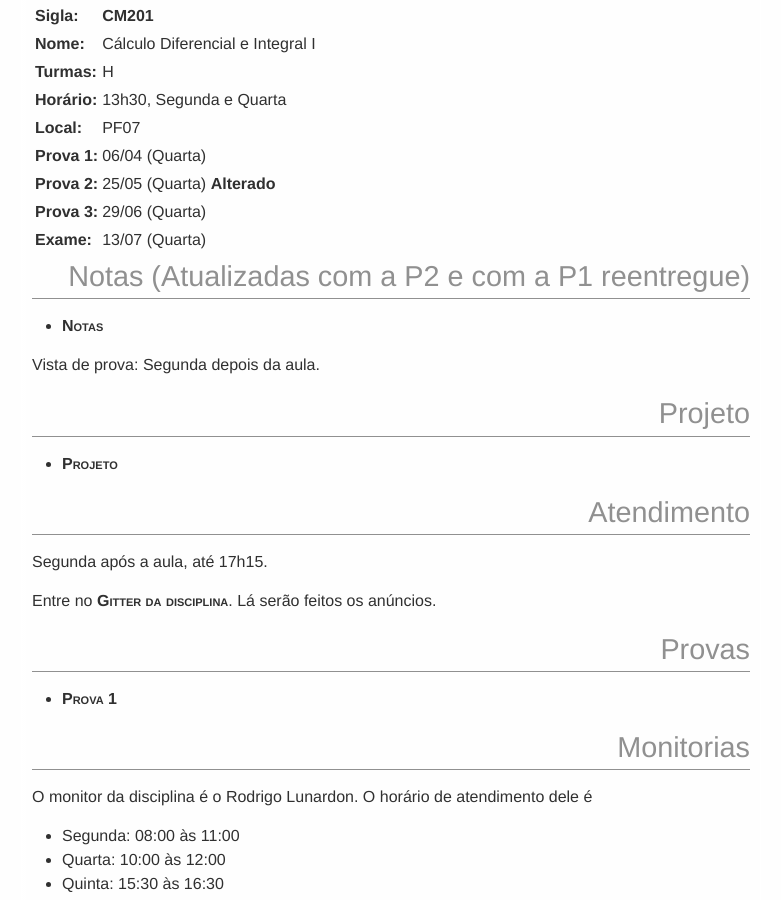
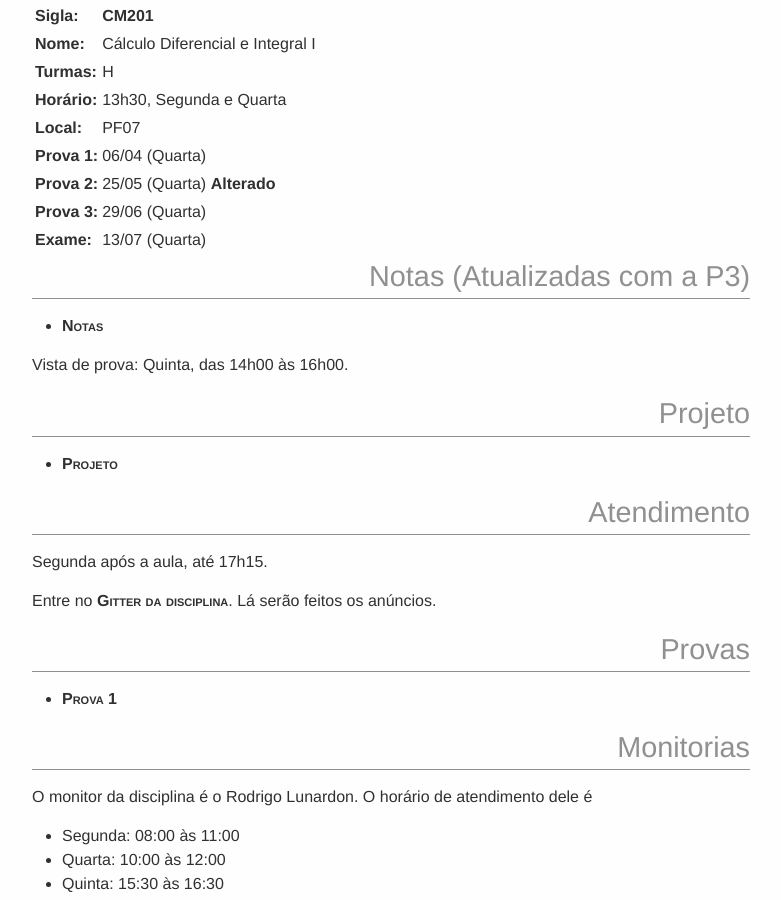
Before and after one commit to abelsiqueira/abelsiqueira.github.io-old, a Jekyll site: the page built from disciplinas/cm201-2016s1.md, in a window 1280 px wide and 900 px high, scrolled down 531 px. Shown: the whole window, without its empty margins (249-1030 px from the left). Built offline with Jekyll 4.4.1, drawn with Linux system fonts in a browser that asks for light colours.

Commit message:
Atualiza notas de cm201

```diff
--- a/disciplinas/cm201-2016s1.md
+++ b/disciplinas/cm201-2016s1.md
@@ -18,11 +18,11 @@ tag:        2016s1
   | **Prova 3:** | 29/06 (Quarta)
   | **Exame:**   | 13/07 (Quarta)
 
-# Notas (Atualizadas com a P2 e com a P1 reentregue)
+# Notas (Atualizadas com a P3)
 
  - [Notas]({{ site.baseurl }}/disciplinas/cm201/notas-2016s1.pdf)
 
-Vista de prova: Segunda depois da aula.
+Vista de prova: Quinta, das 14h00 às 16h00.
 
 # Projeto
 
```
Also changed, not shown: 1 other file.
